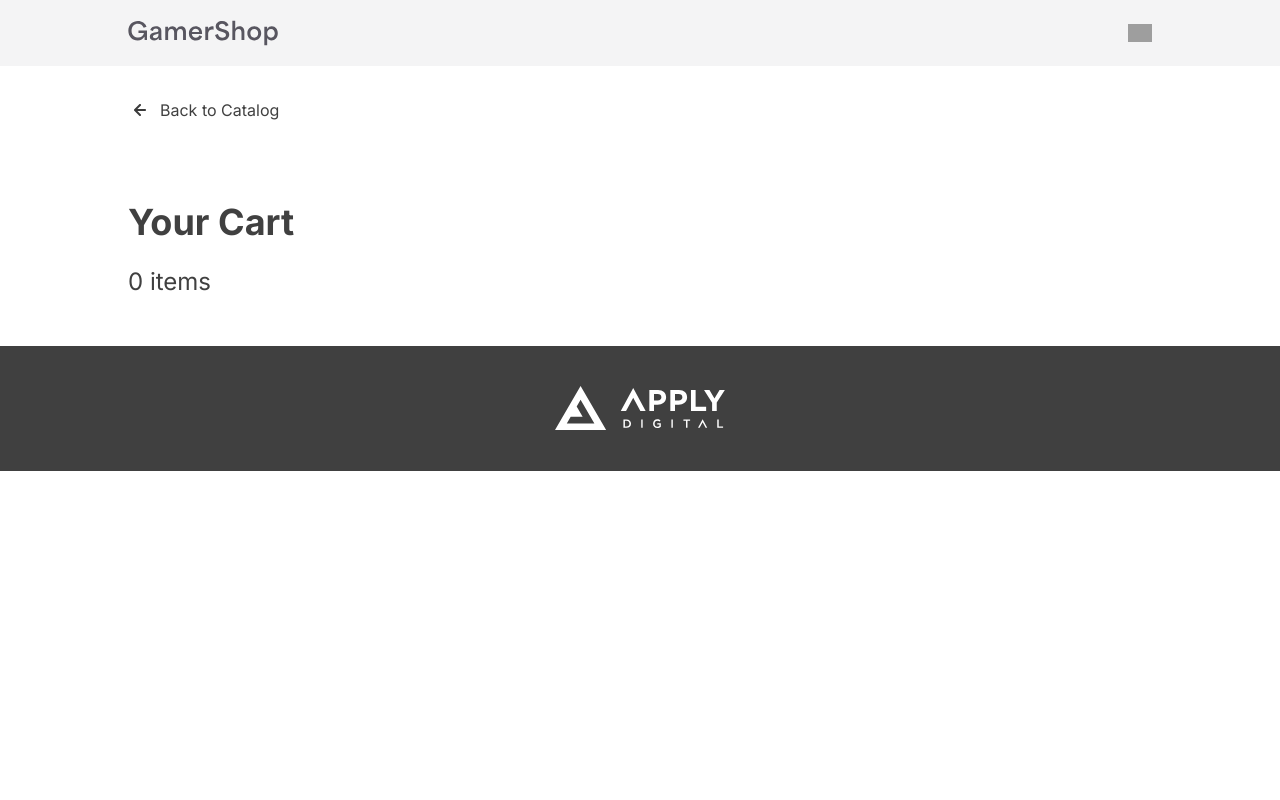
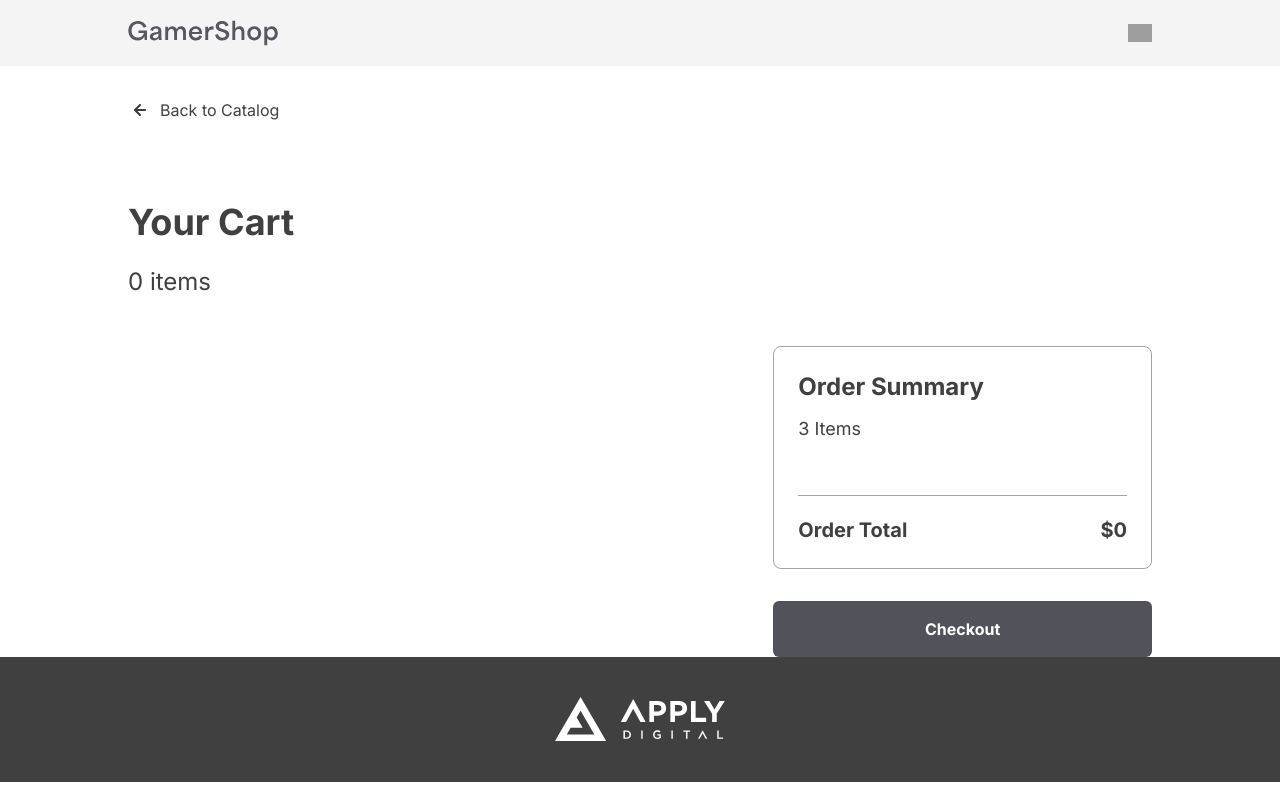
Before and after one commit to lrdvrg/GamerShop, a Next.js app: page /cart in a window 1280 px wide. Built offline with nearby package versions, Linux system fonts and the light colour scheme; grey boxes are pictures that could not be loaded.

Commit message:
feat(orden-summary): create component and integration in cart

```diff
--- a/src/app/cart/page.tsx
+++ b/src/app/cart/page.tsx
@@ -5,6 +5,7 @@ import useLocalStorage from '@/services/useLocalStorage';
 import { Game } from '@/utils/endpoint';
 import Image from 'next/image';
 import Link from 'next/link';
+import OrdenSummary from '../../components/OrdenSummary';
 
 const Cart = () => {
   const [localStorageProducts, setLocalStorageProducts] = useLocalStorage('products', []);
@@ -34,8 +35,13 @@ const Cart = () => {
           <h1 className='text-4xl font-bold'>Your Cart</h1>
           <h3 className='text-2xl font-normal pt-6'>{localStorageProducts.length} items</h3>
         </div>
-        <div>
-          <ProductList displayType='list' products={localStorageProducts as Game[]} isInCart={isInCart} handleProductsCart={handleProductsCart}></ProductList>
+        <div className='grid grid-cols-12'>
+          <div className='col-span-7'>
+            <ProductList displayType='list' products={localStorageProducts as Game[]} isInCart={isInCart} handleProductsCart={handleProductsCart}></ProductList>
+          </div>
+          <div className='col-span-5 pl-12'>
+            <OrdenSummary products={localStorageProducts as Game[]}></OrdenSummary>
+          </div>
         </div>
       </div>
     </>
--- /dev/null
+++ b/src/components/OrdenSummary.tsx
@@ -0,0 +1,33 @@
+import { Game } from '@/utils/endpoint';
+import React from 'react';
+
+interface Props {
+  products: Game[];
+}
+
+const OrdenSummary = ({ products }: Props) => {
+  return (
+    <>
+      <div className='border rounded-lg border-neutral-400 p-6'>
+        <h2 className='text-2xl font-bold'>Order Summary</h2>
+        <h5 className='text-lg pt-3'>3 Items</h5>
+        <ul className='list-none pt-10 text-lg'>
+          {products.map((product) => (
+            <li className='flex justify-between pb-3'>
+              <span>{product.name}</span>
+              <span>${product.price}</span>
+            </li>
+          ))}
+        </ul>
+        <hr className='border-t mt-3 pb-5 border-neutral-400' />
+        <p className='font-bold flex justify-between text-xl'>
+          <span>Order Total</span>
+          <span>${products.reduce((accumulator, item) => accumulator + item.price, 0)}</span>
+        </p>
+      </div>
+      <button className='w-full bg-zinc-600 hover:bg-zinc-700 font-bold rounded-md text-white px-6 py-4 mt-8'>Checkout</button>
+    </>
+  );
+};
+
+export default OrdenSummary;
--- a/src/components/ProductList.tsx
+++ b/src/components/ProductList.tsx
@@ -39,8 +39,8 @@ const ProductList = ({ products, handleProductsCart, isInCart, displayType }: Pr
       ) : (
         <div className='grid grid-cols-1 gap-5'>
           {products.map((product, index) => (
-            <div>
-              <article className='flex flex-row justify-between p-6' key={product.id}>
+            <div key={product.id}>
+              <article className='flex flex-row justify-between p-6'>
                 <div className='flex flex-row flex-grow'>
                   <div className='relative min-w-64 h-[156px] mr-8'>
                     {product.isNew && <div className='absolute float-left py-1 px-2 m-3 text-sm rounded bg-stone-100 text-neutral-700 z-40'>New</div>}
```
